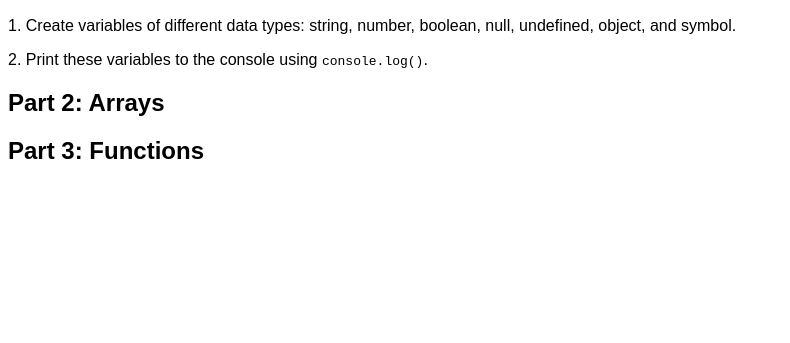
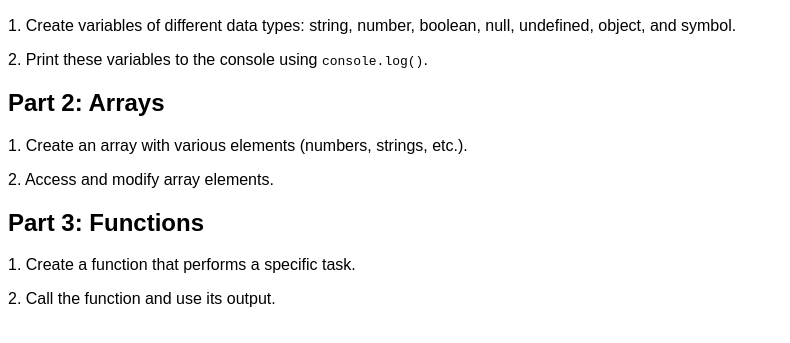
Before and after one commit to FartunAyub/javascript-basics, a plain HTML site: page index.html in a window 1280 px wide. Shown: the part 111-454 px from the top of the page, without its empty margins (0-790 px from the left). Drawn offline with Linux system fonts and the light colour scheme.

Commit message:
Add sections for Data Types, Arrays, and Functions

```diff
--- a/index.html
+++ b/index.html
@@ -17,12 +17,14 @@
 
     <section id="arrays">
         <h2>Part 2: Arrays</h2>
-        <!-- Content for Arrays will go here -->
+        <p>1. Create an array with various elements (numbers, strings, etc.).</p>
+        <p>2. Access and modify array elements.</p>
     </section>
 
     <section id="functions">
         <h2>Part 3: Functions</h2>
-        <!-- Content for Functions will go here -->
+        <p>1. Create a function that performs a specific task.</p>
+        <p>2. Call the function and use its output.</p>
     </section>
 
     <script src="main.js"></script> <!-- Link to JavaScript file -->
```
